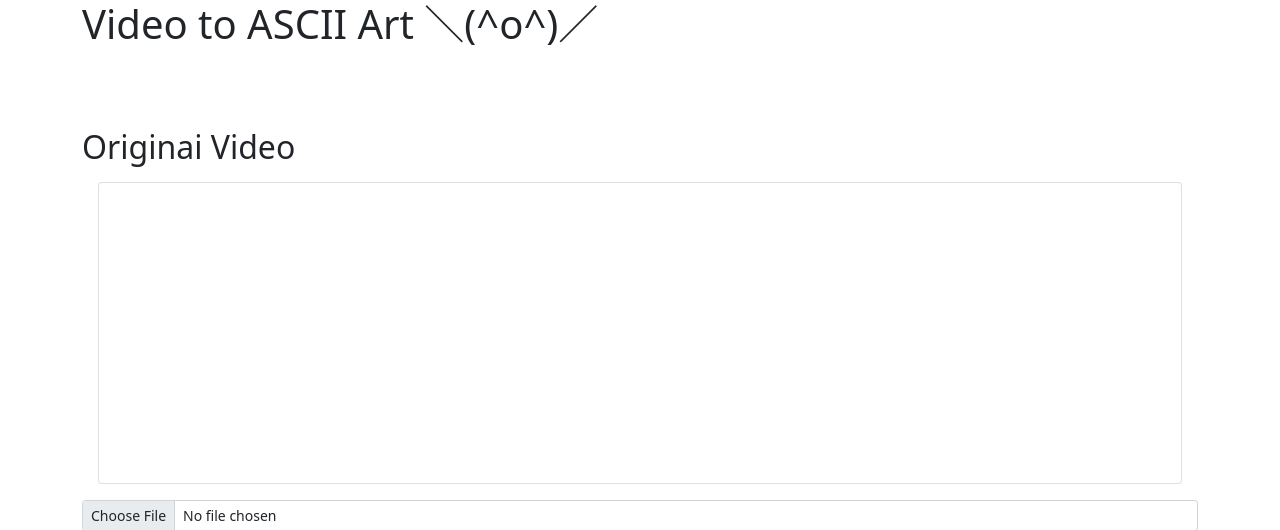
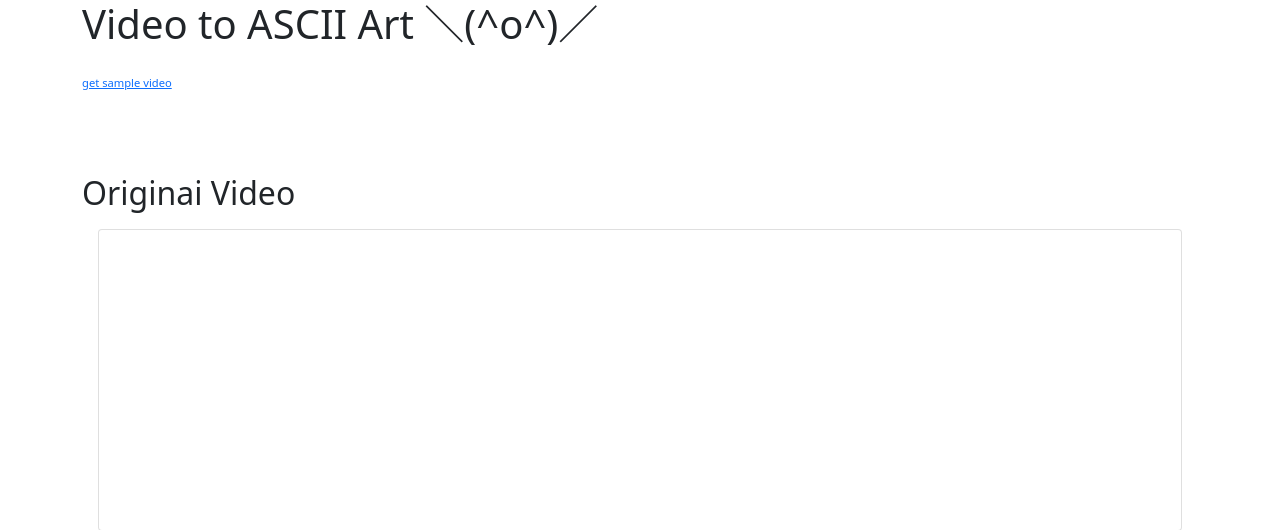
Before and after one commit to kemkemG0/HackCamp2021, a FastAPI app: page / in a window 1280 px wide. Shown: the top 530 px of the page. Run offline with FastAPI, Linux system fonts and the light colour scheme.

Commit message:
fixed  "GET /favicon.ico HTTP/1.1" 404 Not Found" error, and added link to get a sample video

```diff
--- a/fast-app/templates/index.html
+++ b/fast-app/templates/index.html
@@ -1,6 +1,7 @@
 <!DOCTYPE html>
 <html lang="en">
 <head>
+    <link rel="shortcut icon" href="#">
     <meta charset="UTF-8">
     <meta http-equiv="X-UA-Compatible" content="IE=edge">
     <meta name="viewport" content="width=device-width, initial-scale=1.0">
@@ -15,7 +16,9 @@
     <div class="container" style="width: 100%;">
 
         <h1>Video to ASCII Art ＼(^o^)／</h1>
-
+        <h2>
+            <a style="font-size:35%" href="https://sample-videos.com/" target="_blank">get sample video</a>
+        </h2>
         <div class="row" style="margin-top: 5rem;margin-bottom: 5rem;">
             <div class="col">
                 <h2>Originai Video</h2>
```
